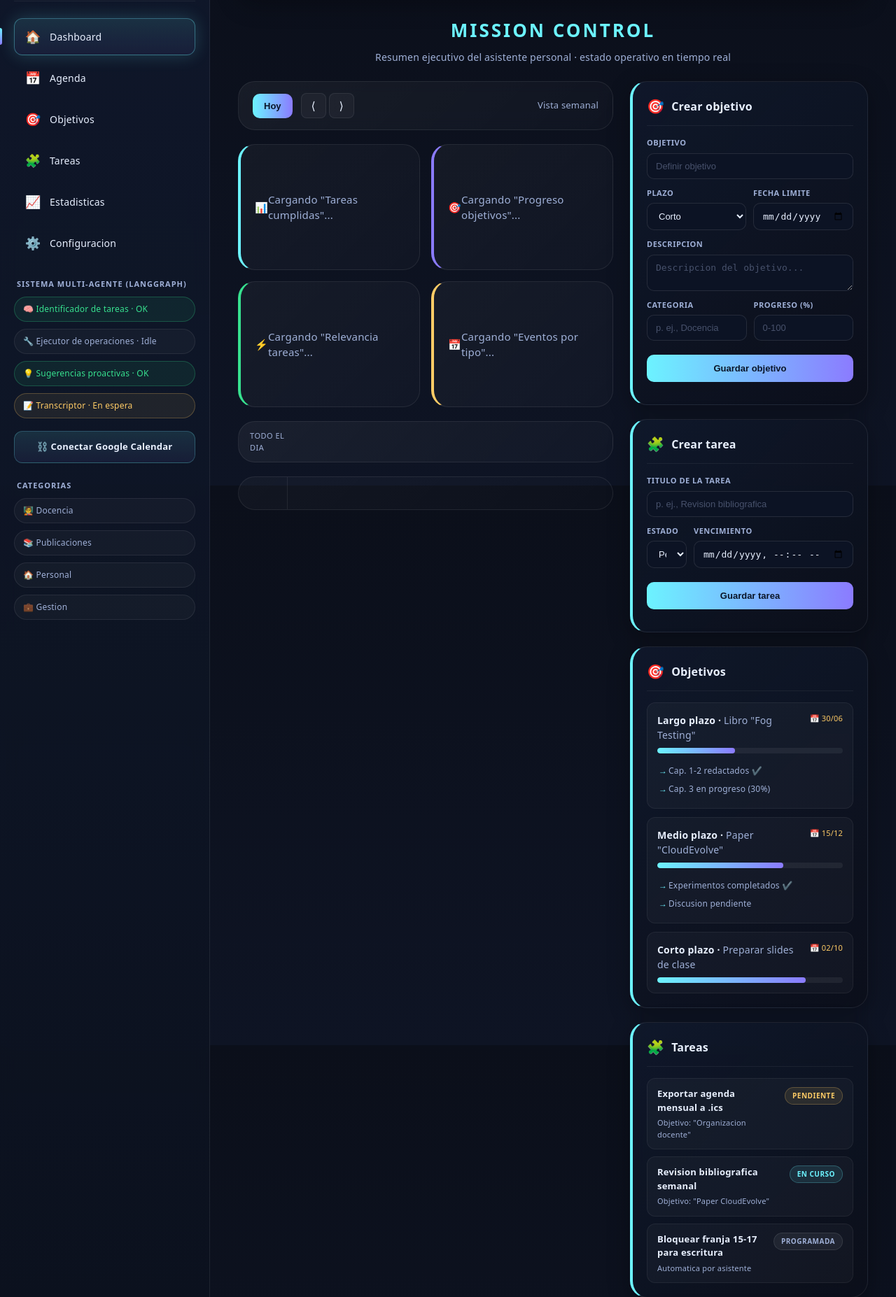
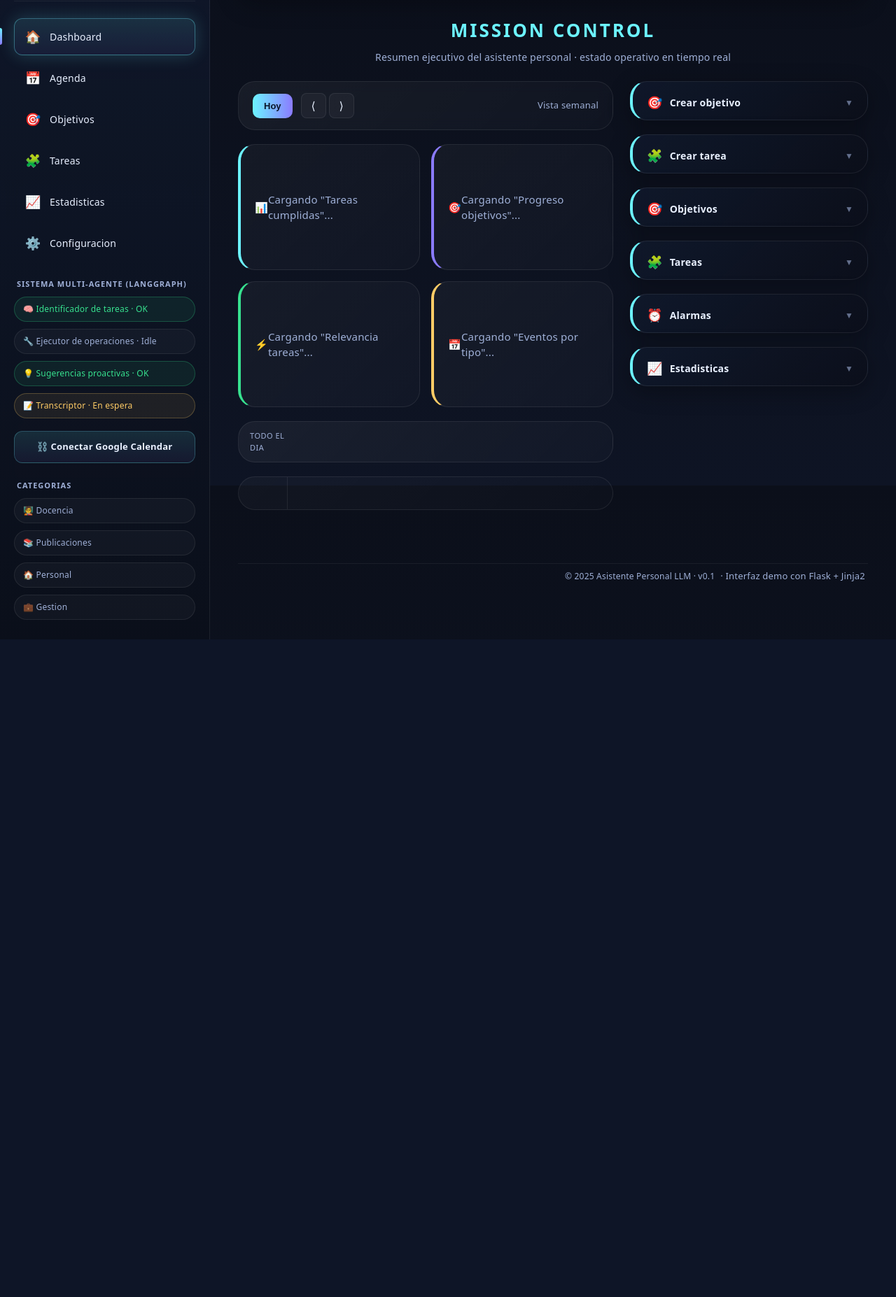
Before and after one commit to PabloCCanizares/VirtualAssistant, a Flask app: page / in a window 1280 px wide. Shown: the part 106-1960 px from the top of the page at 70% size. After the commit the page ends 1020 px from the top, so only its background shows below. Run offline with Flask 3, Linux system fonts and the light colour scheme; data that the repository does not hold is empty; some libraries are stand-ins or nearby versions.

Commit message:
Mejora del right_panel del dashboard

```diff
--- a/GoalMind-AI/static/css/dashboard.css
+++ b/GoalMind-AI/static/css/dashboard.css
@@ -451,40 +451,118 @@
   gap: 20px;
 }
 
-/* Dashboard Cards */
+/* Dashboard Cards - Sistema Colapsable */
 .dashboard-card {
   background: linear-gradient(135deg, rgba(16,24,43,.95), rgba(11,15,26,.9));
   border: 1px solid var(--border);
   border-left: 4px solid var(--accent);
   border-radius: var(--radius);
-  padding: 20px;
   box-shadow: 0 8px 32px rgba(0,0,0,.3);
-  transition: all 0.3s ease;
+  overflow: hidden;
+  transition: all 0.4s cubic-bezier(0.4, 0, 0.2, 1);
+
+  /* Estado colapsado por defecto */
+  max-height: 56px;
+  padding: 16px 20px;
 }
 
-.dashboard-card:hover {
-  transform: translateY(-4px);
-  box-shadow: 0 16px 48px rgba(0,0,0,.4), 0 0 32px rgba(108,243,255,.1);
+/* Estado expandido */
+.dashboard-card.expanded,
+.dashboard-card.locked {
+  max-height: 800px;
+  padding: 20px;
+}
+
+/* Hover para expandir (solo si no hay otro locked) */
+.dashboard-side:not(.has-locked) .dashboard-card:hover {
+  max-height: 800px;
+  padding: 20px;
+}
+
+/* Efecto visual cuando esta expandido */
+.dashboard-card.expanded,
+.dashboard-card.locked,
+.dashboard-side:not(.has-locked) .dashboard-card:hover {
+  box-shadow: 0 16px 48px rgba(0,0,0,.4), 0 0 32px rgba(108,243,255,.15);
+  border-color: rgba(108,243,255,.25);
+}
+
+/* Indicador de estado locked */
+.dashboard-card.locked {
+  border-left-color: var(--accent-2);
 }
 
 .dashboard-card-header {
   display: flex;
   align-items: center;
   gap: 10px;
+  margin-bottom: 0;
+  padding-bottom: 0;
+  border-bottom: none;
+  cursor: pointer;
+  min-height: 24px;
+  transition: all 0.3s ease;
+}
+
+/* Header con borde cuando esta expandido */
+.dashboard-card.expanded .dashboard-card-header,
+.dashboard-card.locked .dashboard-card-header,
+.dashboard-side:not(.has-locked) .dashboard-card:hover .dashboard-card-header {
   margin-bottom: 16px;
   padding-bottom: 12px;
   border-bottom: 1px solid rgba(255,255,255,.06);
 }
 
 .dashboard-card-icon {
-  font-size: 20px;
+  font-size: 18px;
+  transition: transform 0.3s ease;
+}
+
+/* Icono rotado cuando expandido */
+.dashboard-card.expanded .dashboard-card-icon,
+.dashboard-card.locked .dashboard-card-icon,
+.dashboard-side:not(.has-locked) .dashboard-card:hover .dashboard-card-icon {
+  transform: scale(1.1);
 }
 
 .dashboard-card-title {
   margin: 0;
-  font-size: 16px;
+  font-size: 14px;
   font-weight: 700;
   color: var(--text);
+  flex: 1;
+}
+
+/* Indicador de expandir/colapsar */
+.dashboard-card-toggle {
+  font-size: 12px;
+  color: var(--muted);
+  transition: all 0.3s ease;
+  opacity: 0.6;
+}
+
+.dashboard-card.expanded .dashboard-card-toggle,
+.dashboard-card.locked .dashboard-card-toggle,
+.dashboard-side:not(.has-locked) .dashboard-card:hover .dashboard-card-toggle {
+  transform: rotate(180deg);
+  opacity: 1;
+  color: var(--accent);
+}
+
+/* Contenido colapsable */
+.dashboard-card-content {
+  opacity: 0;
+  transform: translateY(-10px);
+  transition: all 0.4s cubic-bezier(0.4, 0, 0.2, 1);
+  pointer-events: none;
+}
+
+.dashboard-card.expanded .dashboard-card-content,
+.dashboard-card.locked .dashboard-card-content,
+.dashboard-side:not(.has-locked) .dashboard-card:hover .dashboard-card-content {
+  opacity: 1;
+  transform: translateY(0);
+  pointer-events: auto;
 }
 
 /* Form dentro de cards */
--- a/GoalMind-AI/templates/partials/right_panel.html
+++ b/GoalMind-AI/templates/partials/right_panel.html
@@ -1,11 +1,13 @@
-<div class="dashboard-side">
+<div class="dashboard-side" id="dashboardSide">
 
   <!-- Crear objetivo -->
-  <section class="dashboard-card">
+  <section class="dashboard-card" data-card="goal-form">
     <div class="dashboard-card-header">
       <span class="dashboard-card-icon">🎯</span>
       <h2 class="dashboard-card-title">Crear objetivo</h2>
+      <span class="dashboard-card-toggle">▼</span>
     </div>
+    <div class="dashboard-card-content">
       <form id="quickGoalForm" class="dashboard-form">
         <div class="dashboard-form-group">
           <label class="dashboard-form-label" for="goal_title">Objetivo</label>
@@ -67,14 +69,17 @@
       </form>
       <p id="goalMessage" class="muted" style="margin-top:8px;font-size:12px;"></p>
       <ul id="goalList" class="muted" style="margin-top:10px;font-size:12px;"></ul>
+    </div>
   </section>
 
   <!-- Crear tarea -->
-  <section class="dashboard-card">
+  <section class="dashboard-card" data-card="task-form">
     <div class="dashboard-card-header">
       <span class="dashboard-card-icon">🧩</span>
       <h2 class="dashboard-card-title">Crear tarea</h2>
+      <span class="dashboard-card-toggle">▼</span>
     </div>
+    <div class="dashboard-card-content">
       <form id="quickTaskForm" class="dashboard-form">
         <div class="dashboard-form-group">
           <label class="dashboard-form-label" for="task_title">Titulo de la tarea</label>
@@ -107,15 +112,17 @@
       </form>
       <p id="taskMessage" class="muted" style="margin-top:8px;font-size:12px;"></p>
       <ul id="taskList" class="muted" style="margin-top:10px;font-size:12px;"></ul>
+    </div>
   </section>
 
   <!-- Objetivos -->
-  <section class="dashboard-card">
+  <section class="dashboard-card" data-card="goals-list">
     <div class="dashboard-card-header">
       <span class="dashboard-card-icon">🎯</span>
       <h2 class="dashboard-card-title">Objetivos</h2>
+      <span class="dashboard-card-toggle">▼</span>
     </div>
-
+    <div class="dashboard-card-content">
       <div class="dashboard-goal">
         <div class="dashboard-goal-header">
           <div class="dashboard-goal-title">Largo plazo · <span>Libro "Fog Testing"</span></div>
@@ -147,15 +154,17 @@
         </div>
         <div class="dashboard-goal-bar"><span style="width:80%"></span></div>
       </div>
+    </div>
   </section>
 
   <!-- Tareas -->
-  <section class="dashboard-card">
+  <section class="dashboard-card" data-card="tasks-list">
     <div class="dashboard-card-header">
       <span class="dashboard-card-icon">🧩</span>
       <h2 class="dashboard-card-title">Tareas</h2>
+      <span class="dashboard-card-toggle">▼</span>
     </div>
-
+    <div class="dashboard-card-content">
       <div class="dashboard-task">
         <div class="dashboard-task-content">
           <div class="dashboard-task-title">Exportar agenda mensual a .ics</div>
@@ -179,15 +188,17 @@
         </div>
         <span class="dashboard-task-badge">programada</span>
       </div>
+    </div>
   </section>
 
   <!-- Alarmas -->
-  <section class="dashboard-card">
+  <section class="dashboard-card" data-card="alarms">
     <div class="dashboard-card-header">
       <span class="dashboard-card-icon">⏰</span>
       <h2 class="dashboard-card-title">Alarmas</h2>
+      <span class="dashboard-card-toggle">▼</span>
     </div>
-
+    <div class="dashboard-card-content">
       <div class="dashboard-alarm warn">
         <div class="dashboard-alarm-content">
           <div class="dashboard-alarm-title">Objetivo medio plazo con riesgo</div>
@@ -203,15 +214,17 @@
         </div>
         <div class="dashboard-alarm-status">❗</div>
       </div>
+    </div>
   </section>
 
   <!-- Estadisticas -->
-  <section class="dashboard-card">
+  <section class="dashboard-card" data-card="stats">
     <div class="dashboard-card-header">
       <span class="dashboard-card-icon">📈</span>
       <h2 class="dashboard-card-title">Estadisticas</h2>
+      <span class="dashboard-card-toggle">▼</span>
     </div>
-
+    <div class="dashboard-card-content">
       <div class="dashboard-kpis">
         <div class="dashboard-kpi">
           <div class="dashboard-kpi-label">Tareas completadas (7 dias)</div>
@@ -224,6 +237,9 @@
           <div class="dashboard-kpi-bar"><span style="width:40%"></span></div>
         </div>
       </div>
+    </div>
   </section>
 
 </div>
+
+<script src="{{ url_for('static', filename='js/right_panel.js') }}"></script>
```
Also changed, not shown: GoalMind-AI/static/js/right_panel.js (added, +121 -0 lines). Lines whose indentation alone changed are shown as unchanged.
